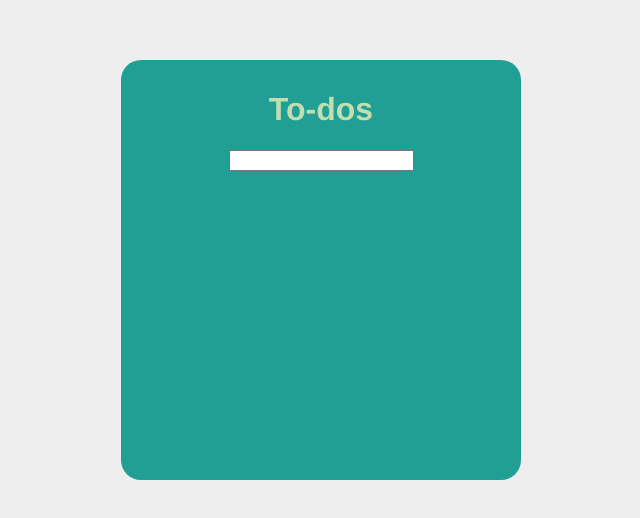
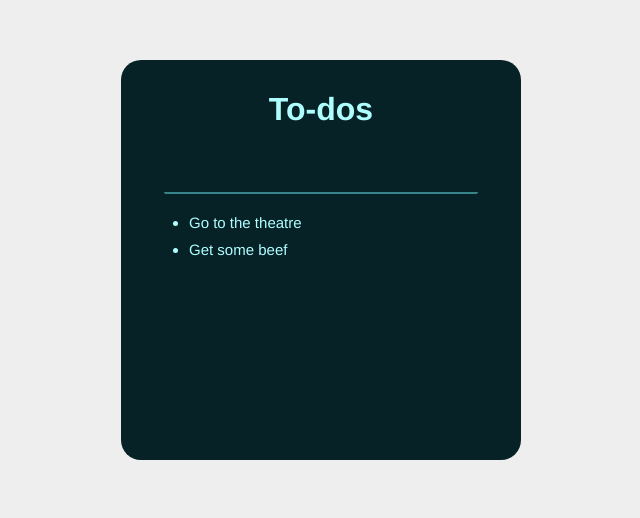
Before and after one commit to LucSil/to-do, a Vue app: page / in a window 1280 px wide. Shown: the top 518 px of the page, without its empty margins (319-959 px from the left). Built offline with nearby package versions, Linux system fonts and the light colour scheme.

Commit message:
added new styles and a new component

```diff
--- a/src/App.vue
+++ b/src/App.vue
@@ -11,10 +11,6 @@ import Todo from "./components/Todo.vue";
 export default {
   name: "App",
   components: { Todo },
-  data() {
-    return {};
-  },
-  methods: {},
 };
 </script>
 
@@ -27,15 +23,16 @@ export default {
   margin-top: 60px;
 }
 #app h1 {
-  color: #c1deae;
+  color: #aefeff;
 }
 .cont {
-  background: #219f94;
+  background: #072227;
   max-width: 400px;
   min-height: 400px;
   margin: 10px auto;
-  padding: 10px 0;
+  padding: 10px;
   border-radius: 20px;
+  box-sizing: border-box;
 }
 body {
   margin: 0;
--- a/src/components/Todo.vue
+++ b/src/components/Todo.vue
@@ -1,9 +1,54 @@
 <template>
   <input type="text" name="todo" id="todo" />
+  <ul v-for="todo in todos" :key="todo.id">
+    <li>{{ todo.item }}</li>
+  </ul>
 </template>
 
 <script>
-export default {};
+export default {
+  data() {
+    return {
+      todos: [
+        {
+          id: 0,
+          item: "Go to the theatre",
+        },
+        {
+          id: 1,
+          item: "Get some beef",
+        },
+      ],
+    };
+  },
+};
 </script>
 
-<style></style>
+<style>
+input {
+  width: 80%;
+  border: none;
+  background: none;
+  border-bottom: 2px solid #35858b;
+  color: #fff2f9;
+  font-size: 1.2em;
+  border-radius: 2px;
+  padding: 10px 0 10px 10px;
+  margin-bottom: 10px;
+  outline: none;
+}
+
+ul {
+  width: 80%;
+  color: #e8e8a6;
+  margin: 10px auto 0 auto;
+  display: flex;
+  justify-content: start;
+  align-items: center;
+}
+li {
+  color: #aefeff;
+  font-size: 15px;
+  border-radius: 5px;
+}
+</style>
```
Also changed, not shown: src/components/Complete.vue (added, +7 -0 lines).
